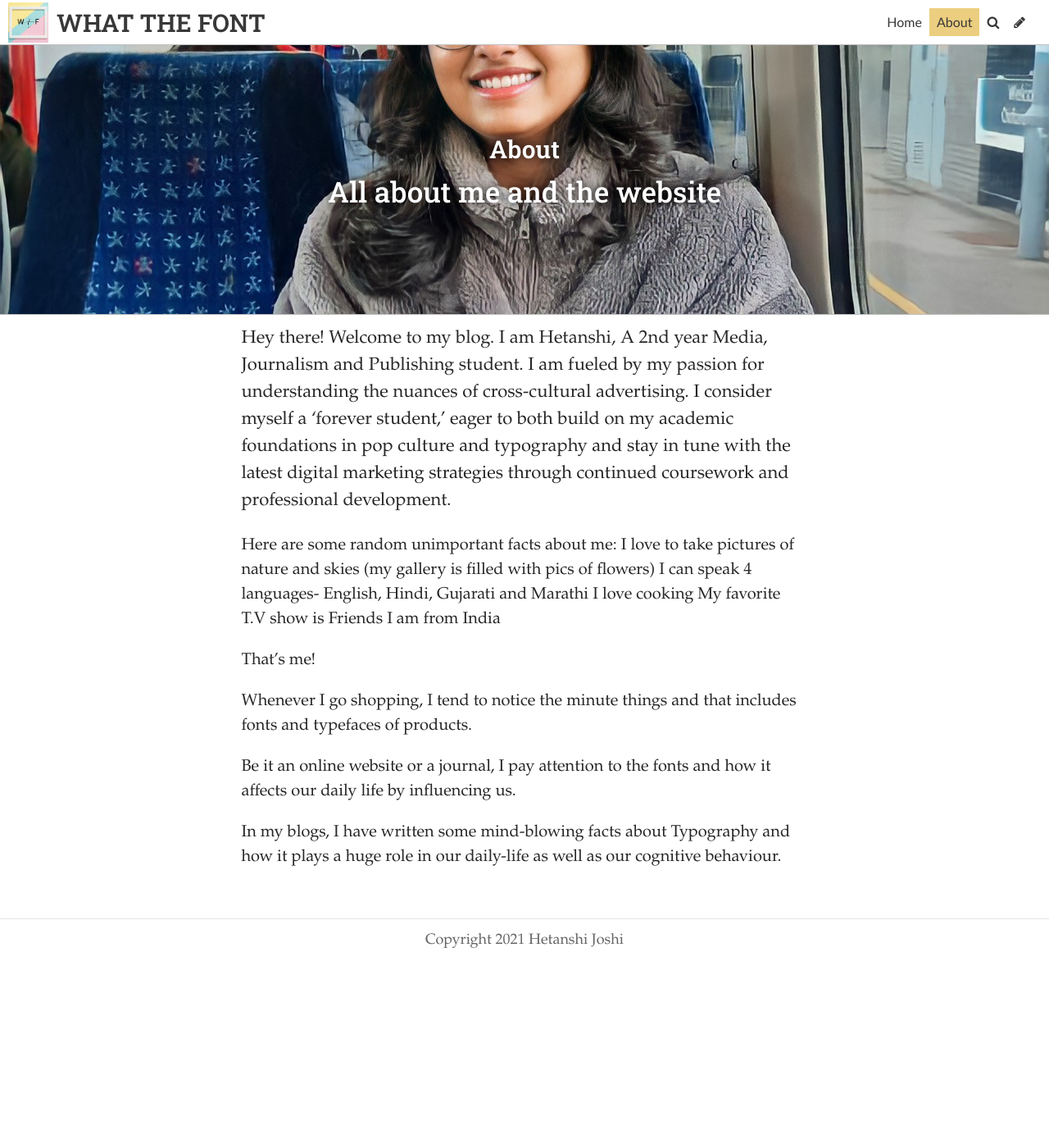
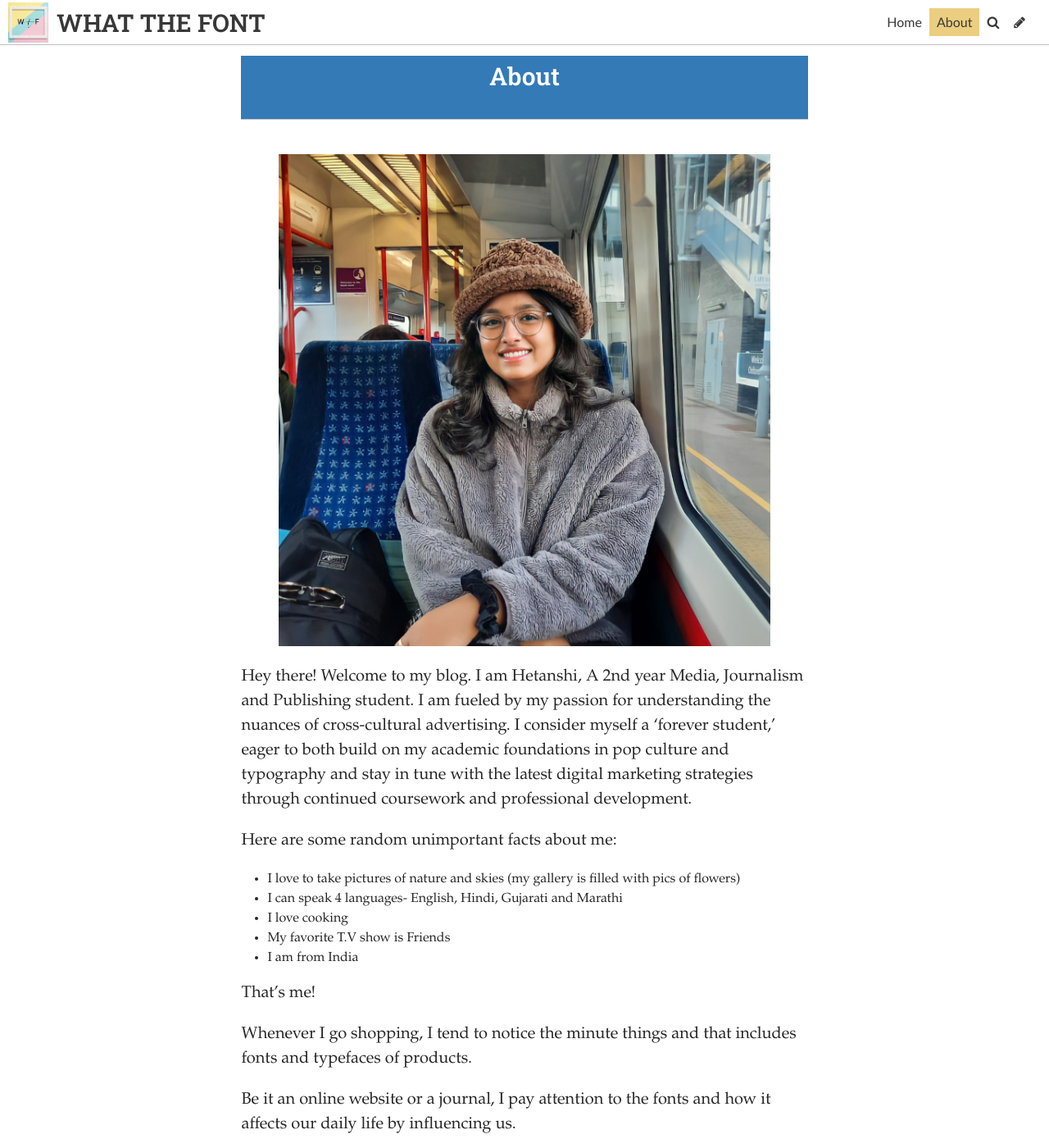
Before and after one commit to hetanshijoshi/designtypo, a Jekyll site: the page built from pages/about.md, in a window 1280 px wide and 1400 px high. Shown: the whole window at 82% size. Built offline with Jekyll 4.4.1, drawn with Linux system fonts in a browser that asks for light colours; some web fonts are replaced; part of the change alters nothing that is shown.

Commit message:
Update Page “about”

```diff
--- a/pages/about.md
+++ b/pages/about.md
@@ -1,8 +1,8 @@
 ---
 header_feature_image: /uploads/log.jpg
 title: About
-image: ../uploads/hetu-photo-1-.jpg
-subtitle: All about me and the website
+image: ""
+subtitle: ""
 permalink: /about/
 date: 2020-06-29T15:36:12.231Z
 layout: page
@@ -11,14 +11,19 @@ tags: null
 description: null
 show: true
 ---
+![](../uploads/hetu-photo-1-.jpg)
+
+<!--StartFragment-->
+
 Hey there! Welcome to my blog. I am Hetanshi, A 2nd year Media, Journalism and Publishing student. I am fueled by my passion for understanding the nuances of cross-cultural advertising. I consider myself a ‘forever student,’ eager to both build on my academic foundations in pop culture and typography and stay in tune with the latest digital marketing strategies through continued coursework and professional development.
 
 Here are some random unimportant facts about me:
-I love to take pictures of nature and skies (my gallery is filled with pics of flowers)
-I can speak 4 languages- English, Hindi, Gujarati and Marathi
-I love cooking
-My favorite T.V show is Friends
-I am from India
+
+* I love to take pictures of nature and skies (my gallery is filled with pics of flowers)
+* I can speak 4 languages- English, Hindi, Gujarati and Marathi
+* I love cooking
+* My favorite T.V show is Friends
+* I am from India
 
 That's me!
 
@@ -27,3 +32,5 @@ Whenever I go shopping, I tend to notice the minute things and that includes fon
 Be it an online website or a journal, I pay attention to the fonts and how it affects our daily life by influencing us.
 
 In my blogs, I have written some mind-blowing facts about Typography and how it plays a huge role in our daily-life as well as our cognitive behaviour.
+
+<!--EndFragment-->
```
